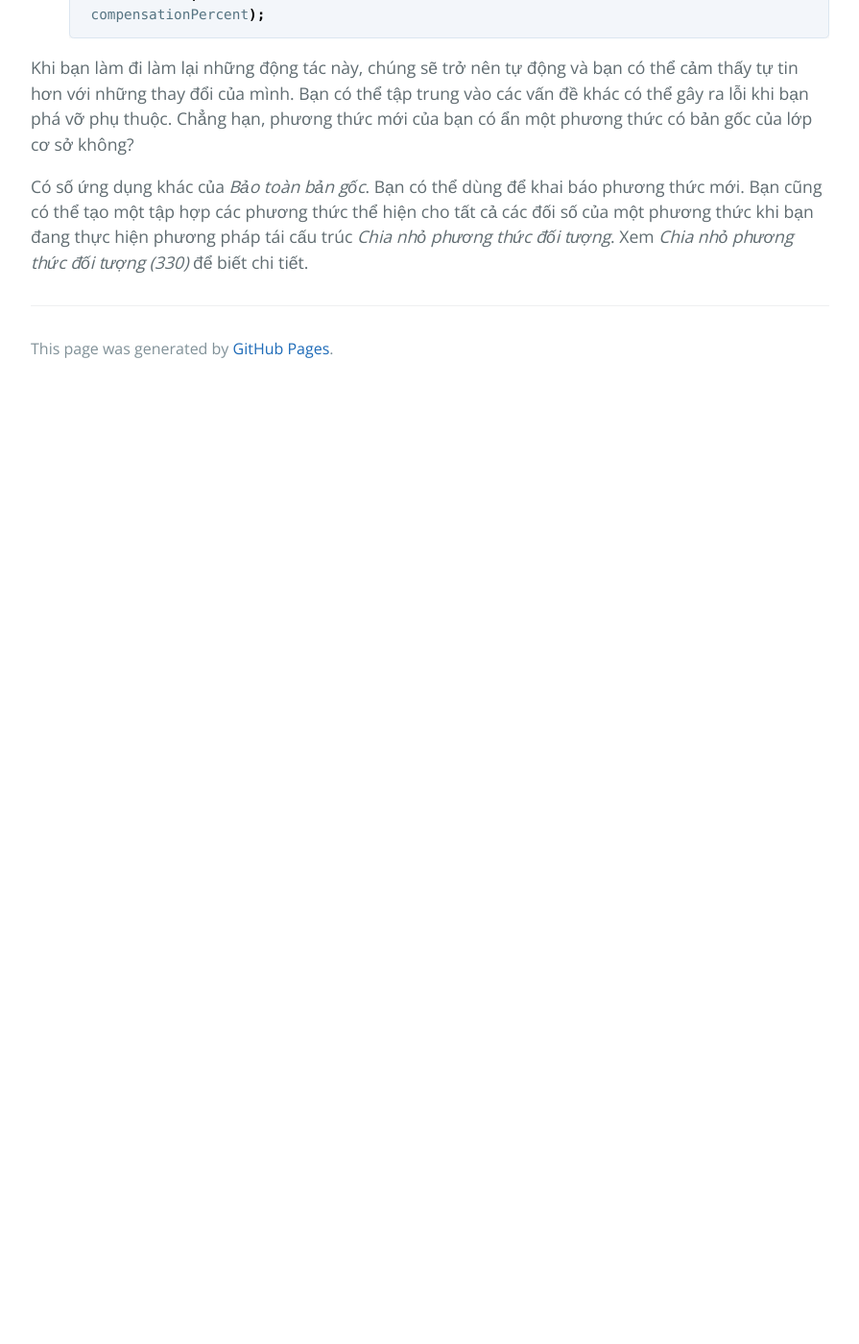
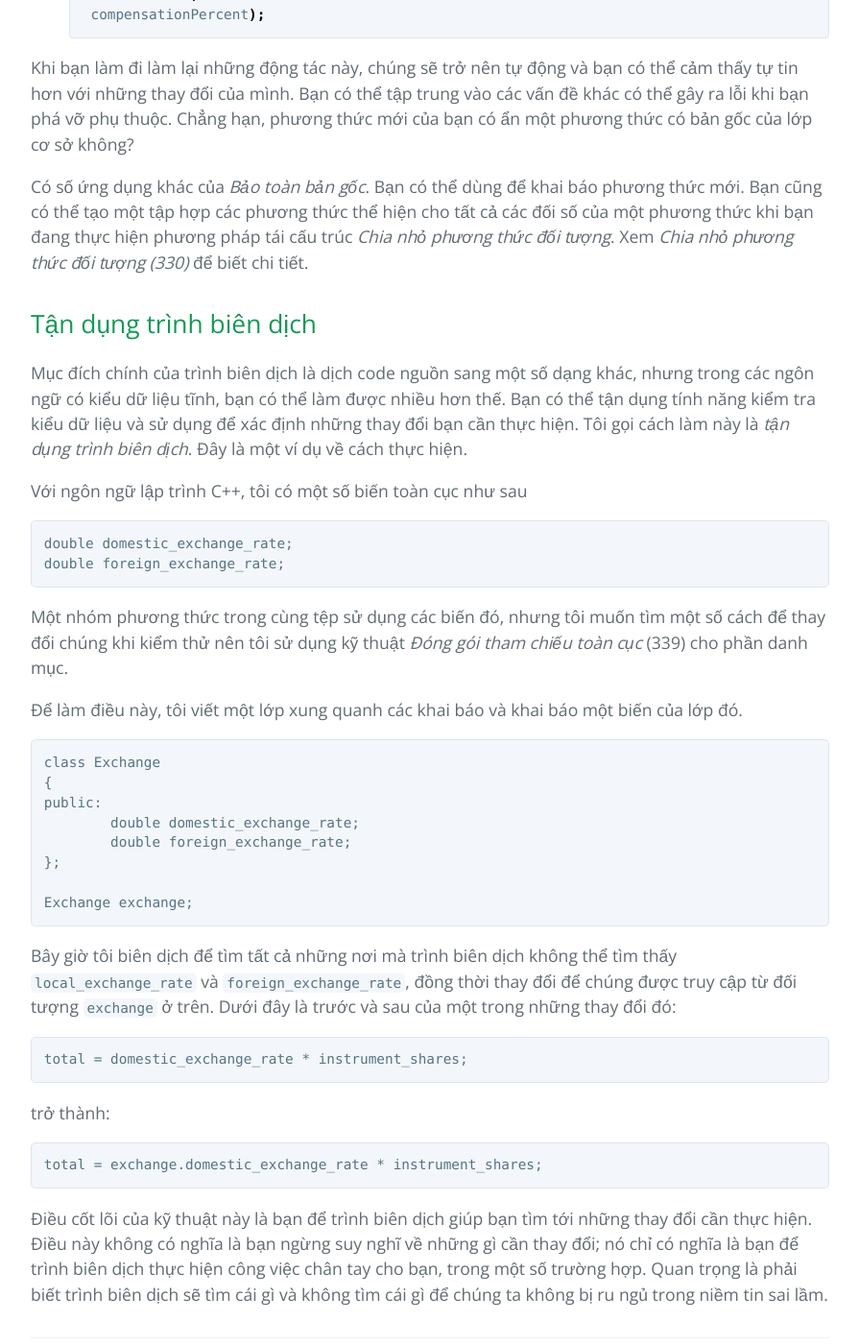
Before and after one commit to HaiBV/haibv.github.io, a Jekyll site: the page built from working-effectively-with-legacy-code/chapter-23-how-do-i-know-that-im-not-breaking-anything.md, in a window 1280 px wide and 1400 px high, scrolled down 6050 px. Shown: the whole window at 96% size, without its empty margins (192-1087 px from the left). Built offline with Jekyll 4.4.1, drawn with Linux system fonts in a browser that asks for light colours; our own code applies the rules of GitHub Pages for plain Markdown files; before the commit the page ends 6457 px from its top, so only the background shows below that.

Commit message:
Book - Working Efectively with Legacy Code - P2 - C23

````diff
--- a/working-effectively-with-legacy-code/chapter-23-how-do-i-know-that-im-not-breaking-anything.md
+++ b/working-effectively-with-legacy-code/chapter-23-how-do-i-know-that-im-not-breaking-anything.md
@@ -140,3 +140,43 @@ processOrders(orders,
 Khi bạn làm đi làm lại những động tác này, chúng sẽ trở nên tự động và bạn có thể cảm thấy tự tin hơn với những thay đổi của mình. Bạn có thể tập trung vào các vấn đề khác có thể gây ra lỗi khi bạn phá vỡ phụ thuộc. Chẳng hạn, phương thức mới của bạn có ẩn một phương thức có bản gốc của lớp cơ sở không?
 
 Có số ứng dụng khác của _Bảo toàn bản gốc_. Bạn có thể dùng để khai báo phương thức mới. Bạn cũng có thể tạo một tập hợp các phương thức thể hiện cho tất cả các đối số của một phương thức khi bạn đang thực hiện phương pháp tái cấu trúc _Chia nhỏ phương thức đối tượng_. Xem _Chia nhỏ phương thức đối tượng (330)_ để biết chi tiết.
+
+## Tận dụng trình biên dịch
+
+Mục đích chính của trình biên dịch là dịch code nguồn sang một số dạng khác, nhưng trong các ngôn ngữ có kiểu dữ liệu tĩnh, bạn có thể làm được nhiều hơn thế. Bạn có thể tận dụng tính năng kiểm tra kiểu dữ liệu và sử dụng để xác định những thay đổi bạn cần thực hiện. Tôi gọi cách làm này là _tận dụng trình biên dịch_. Đây là một ví dụ về cách thực hiện.
+
+Với ngôn ngữ lập trình C++, tôi có một số biến toàn cục như sau
+
+```Cpp
+double domestic_exchange_rate;
+double foreign_exchange_rate;
+```
+
+Một nhóm phương thức trong cùng tệp sử dụng các biến đó, nhưng tôi muốn tìm một số cách để thay đổi chúng khi kiểm thử nên tôi sử dụng kỹ thuật _Đóng gói tham chiếu toàn cục_ (339) cho phần danh mục.
+
+Để làm điều này, tôi viết một lớp xung quanh các khai báo và khai báo một biến của lớp đó.
+
+```Cpp
+class Exchange
+{
+public:
+	double domestic_exchange_rate;
+	double foreign_exchange_rate;
+};
+
+Exchange exchange;
+```
+
+Bây giờ tôi biên dịch để tìm tất cả những nơi mà trình biên dịch không thể tìm thấy `local_exchange_rate` và `foreign_exchange_rate`, đồng thời thay đổi để chúng được truy cập từ đối tượng `exchange` ở trên. Dưới đây là trước và sau của một trong những thay đổi đó:
+
+```Cpp
+total = domestic_exchange_rate * instrument_shares;
+```
+
+trở thành:
+
+```Cpp
+total = exchange.domestic_exchange_rate * instrument_shares;
+```
+
+Điều cốt lõi của kỹ thuật này là bạn để trình biên dịch giúp bạn tìm tới những thay đổi cần thực hiện. Điều này không có nghĩa là bạn ngừng suy nghĩ về những gì cần thay đổi; nó chỉ có nghĩa là bạn để trình biên dịch thực hiện công việc chân tay cho bạn, trong một số trường hợp. Quan trọng là phải biết trình biên dịch sẽ tìm cái gì và không tìm cái gì để chúng ta không bị ru ngủ trong niềm tin sai lầm.
````
